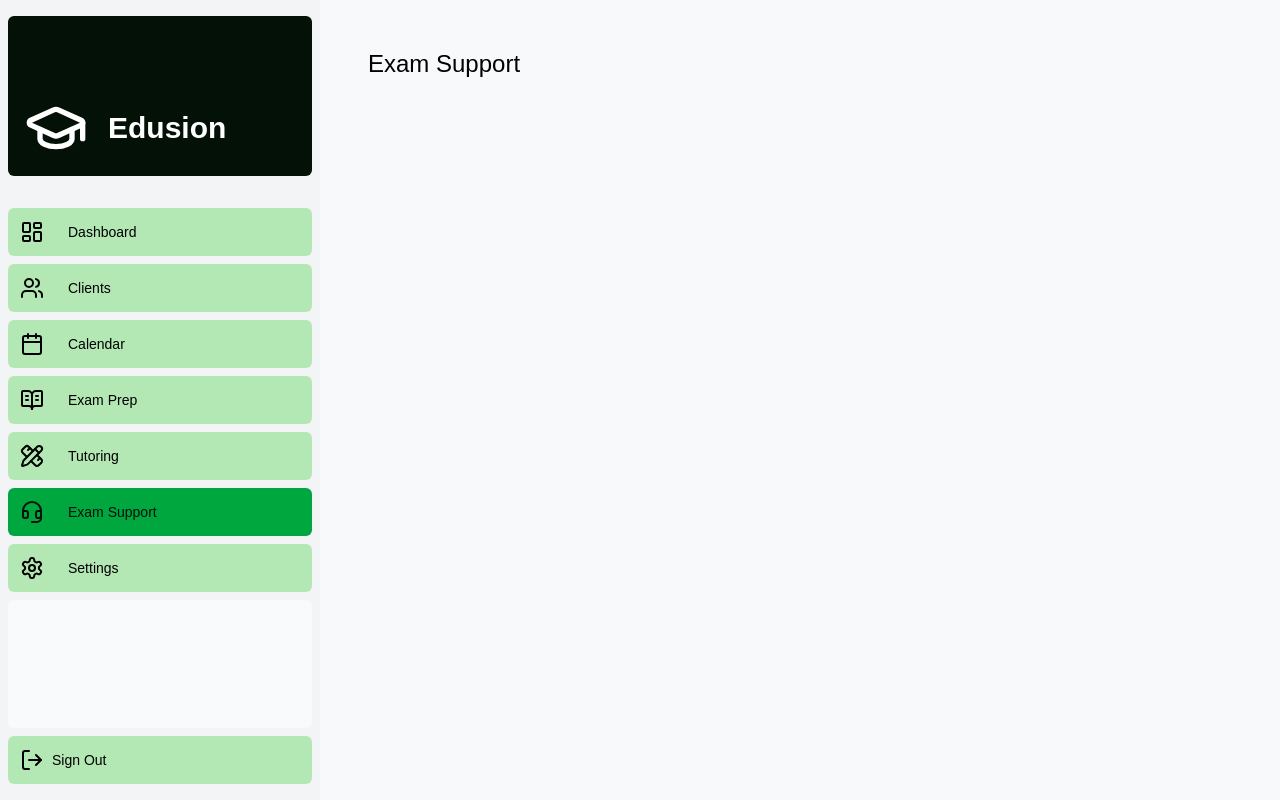
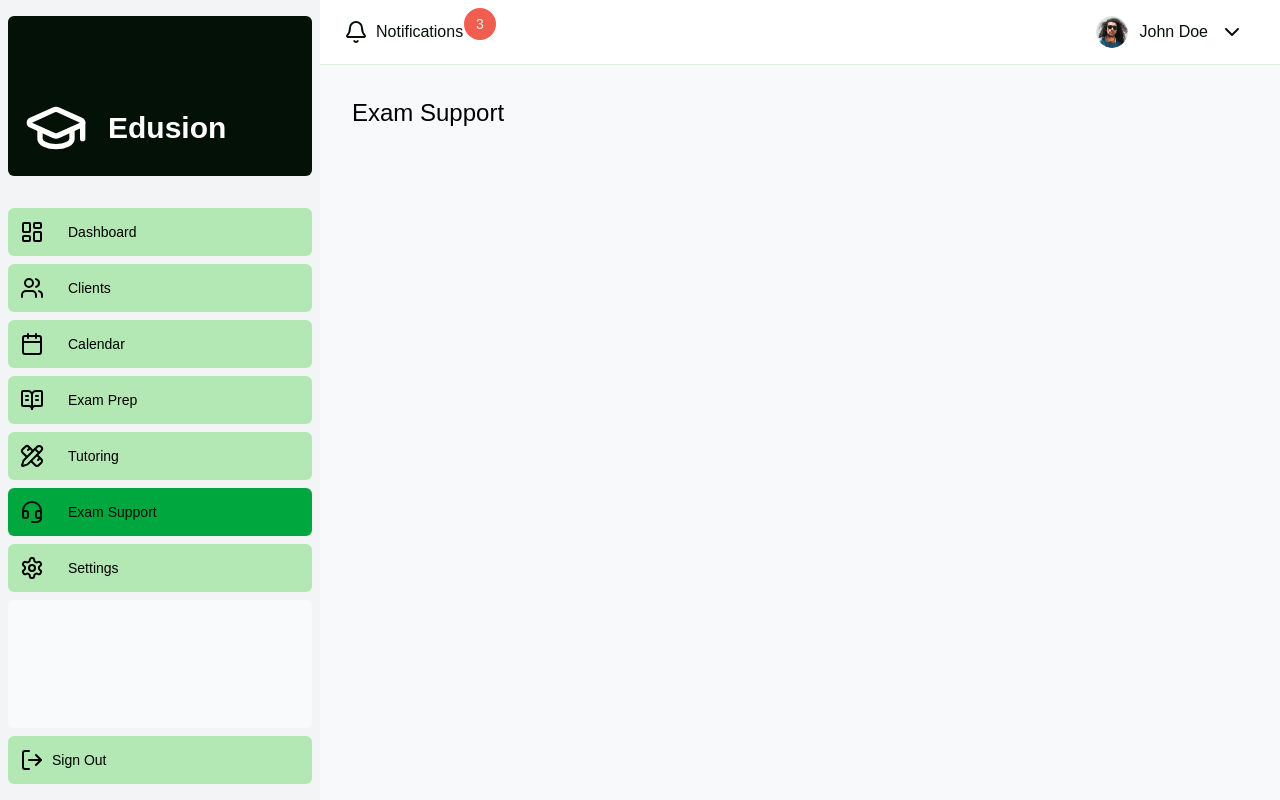
Before and after one commit to peterjames3/tutor-dashboard, a Next.js app: page /dashboard/exam-support in a window 1280 px wide. Built offline with nearby package versions, Linux system fonts and the light colour scheme.

Commit message:
first commit

```diff
--- a/app/dashboard/(overview)/page.tsx
+++ b/app/dashboard/(overview)/page.tsx
@@ -10,6 +10,8 @@ import CardWrapper from "@/app/ui/dashboard/cards";
 import LatestExamPrep from "@/app/ui/dashboard/latest-exam-prep";
 import LatestTutoringServices from "@/app/ui/dashboard/latest-tutoring-services";
 import LatestExamSupport from "@/app/ui/dashboard/latest-end-to-end-support";
+import CurrentDate from "@/app/ui/dashboard/date";
+//import Navbar from "@/app/ui/dashboard/navbar";
 export const metadata: Metadata = {
   title: "Dashboard",
 };
@@ -17,13 +19,19 @@ export const metadata: Metadata = {
 export default async function Page() {
   return (
     <main>
-      <h1 className="mb-4 text-xl md:text-2xl">Dashboard</h1>
+      {/* <Navbar /> */}
+      <div className="flex justify-between items-center w-full">
+        <h1 className=" my-7 headline font-semibold">Dashboard</h1>
+        <CurrentDate />
+      </div>
+
       <div className=" grid gap-6 sm:grid-cols-2 lg:grid-cols-4">
         <Suspense fallback={<CardsSkeleton />}>
           <CardWrapper />
         </Suspense>
       </div>
-      <div>
+      <div className="mt-6">
+        <h2 className="title font-medium">Services Offered</h2>
         <div className=" w-full mt-6 grid grid-cols-1 gap-6 xl:grid-cols-2">
           <div>
             <Suspense fallback={<ExamPrepSkeleton />}>
--- a/app/dashboard/layout.tsx
+++ b/app/dashboard/layout.tsx
@@ -1,4 +1,5 @@
 import SideNav from "@/app/ui/dashboard/sidenav";
+import Navbar from "@/app/ui/dashboard/navbar";
 export const experimental_ppr = true;
 
 export default function Layout({ children }: { children: React.ReactNode }) {
@@ -7,7 +8,13 @@ export default function Layout({ children }: { children: React.ReactNode }) {
       <div className="w-full flex-none md:w-[20rem]">
         <SideNav />
       </div>
-      <div className="flex-grow p-6 md:overflow-y-auto md:p-12">{children}</div>
+
+      <div className="flex flex-col flex-grow md:overflow-y-auto">
+        <div className="sticky top-0 z-10 bg-white shadow-sm md:shadow-none">
+          <Navbar />
+        </div>
+        <main className="flex-1 p-4 md:p-6 lg:p-8">{children}</main>
+      </div>
     </div>
   );
 }
--- a/app/globals.css
+++ b/app/globals.css
@@ -15,11 +15,11 @@
   --color-banner: #506d37;
   --color-primary: #041107;
   --color-secondary: #2b9e3b;
-  --color-accent: #E8F9F1;
-  --color-accent2:#D9F3D8;
+  --color-accent: #e8f9f1;
+  --color-accent2: #d9f3d8;
   --color-cardBg: #e5e5e5;
   --color-tertiary: #e5e5e5;
-   --color-tertiary-30: rgba(229, 229, 229, 0.3);
+  --color-tertiary-30: rgba(229, 229, 229, 0.3);
   --color-tertiary-white: #1e2915;
   --color-error: hsl(5, 85%, 63%);
   --color-active-link: #4eb959;
@@ -33,6 +33,8 @@
   --color-button-textColor-disabled: #4eb959;
   --color-button-textColor-hover: #f8f9fa;
   --color-button-signout: #effaef;
+  --color-notificationBg: #151a234d;
+  --color-notification-hovered: #151a232d;
 
   /* Status color */
   --color-status-pending: #233bb2;
--- a/app/lib/placeholder-data.ts
+++ b/app/lib/placeholder-data.ts
@@ -1,9 +1,11 @@
 const users = [
   {
     id: "410544b2-4001-4271-9855-fec4b6a6442a",
-    name: "User",
+    name: "Admin",
+    role: "admin",
     email: "testprep952@gmail.com",
     password: "Nalani@20241",
+    imageurl: "/image-avatar.png",
   },
 ];
 
--- a/app/seed/route.ts
+++ b/app/seed/route.ts
@@ -21,6 +21,8 @@ async function seedUsers(client: SQLClient) {
       id UUID DEFAULT uuid_generate_v4() PRIMARY KEY,
       name VARCHAR(255) NOT NULL,
       email TEXT NOT NULL UNIQUE,
+      role TEXT NOT NULL,
+      imageurl TEXT,
       password TEXT NOT NULL
     );
   `;
@@ -29,8 +31,8 @@ async function seedUsers(client: SQLClient) {
     users.map(async (user) => {
       const hashedPassword = await bcrypt.hash(user.password, 10);
       return client.sql`
-        INSERT INTO users (id, name, email, password)
-        VALUES (${user.id}, ${user.name}, ${user.email}, ${hashedPassword})
+        INSERT INTO users (id, name, role, imageurl, email, password)
+        VALUES (${user.id}, ${user.name}, ${user.role}, ${user.imageurl}, ${user.email}, ${hashedPassword})
         ON CONFLICT (id) DO NOTHING;
       `;
     })
--- /dev/null
+++ b/app/ui/dashboard/date.tsx
@@ -0,0 +1,14 @@
+export default function CurrentDate() {
+  const currentDate = new Date();
+  const options: Intl.DateTimeFormatOptions = {
+    weekday: "long",
+    year: "numeric",
+    month: "long",
+    day: "numeric",
+  };
+  const formattedDate = currentDate.toLocaleDateString("en-US", options);
+
+  return (
+    <div className="text-primary font-medium text-lg">Date:{formattedDate}</div>
+  );
+}
--- a/app/ui/dashboard/latest-end-to-end-support.tsx
+++ b/app/ui/dashboard/latest-end-to-end-support.tsx
@@ -18,7 +18,7 @@ export default async function LatestExamSupport() {
           </nav>
         </div>
 
-        <table className="w-full table-auto overflow-x-auto ">
+        <table className="w-full table-auto overflow-x-scroll ">
           <thead>
             <tr>
               {[
--- a/app/ui/dashboard/navbar.tsx
+++ b/app/ui/dashboard/navbar.tsx
@@ -0,0 +1,87 @@
+"use client";
+import { useState } from "react";
+import Link from "next/link";
+import Image from "next/image";
+import { Bell, ChevronDown, ChevronUp, Settings, LogOut } from "lucide-react";
+import Notification from "./notification";
+
+export default function Navbar() {
+  const [isOpen, setIsOpen] = useState(false);
+  const [isnotificationOpen, setIsNotificationOpen] = useState(false);
+  const toggleDropdown = () => {
+    setIsOpen(!isOpen);
+  };
+  const toggleNotification = () => {
+    setIsNotificationOpen(!isnotificationOpen);
+  };
+
+  const links = [
+    { name: "Settings", href: "dashboard/settings", Icon: Settings },
+    // { name: "Logout", href: "/logout", Icon: LogOut },
+  ];
+
+  return (
+    <header className=" flex w-full items-center justify-between px-4 py-2 bg-white border-b border-accent2">
+      <div className=" relative w-full flex items-center justify-between">
+        <button
+          onClick={toggleNotification}
+          type="button"
+          className="  flex items-center gap-2 hover:bg-accent2 p-2 rounded-lg   transition-all duration-200 ease-in-out cursor-pointer "
+        >
+          <Bell className="text-primary" />
+          <span className="text-label text-primary font-medium">
+            Notifications
+          </span>
+          <nav className="absolute size-8 top-0 left-32 text-cardBg bg-error p-2 rounded-full text-sm font-medium flex items-center justify-center">
+            3
+          </nav>
+        </button>
+        <div>{isnotificationOpen && <Notification />}</div>
+
+        <div className="flex items-center gap-3 hover:bg-accent2  rounded-lg   transition-all duration-200 ease-in-out p-2 ">
+          <Image
+            src="/image-avatar.png"
+            alt="Avatar"
+            width={80}
+            height={80}
+            className="w-8 h-8 rounded-full"
+          />
+          <span className="text-label text-primary font-medium">John Doe</span>
+          {isOpen ? (
+            <ChevronUp
+              className="text-primary cursor-pointer"
+              onClick={toggleDropdown}
+            />
+          ) : (
+            <ChevronDown
+              className="text-primary cursor-pointer"
+              onClick={toggleDropdown}
+            />
+          )}
+          <div>
+            {isOpen && (
+              <div className="absolute right-3 top-16 w-[190px] bg-notificationBg border-b border-notification-hovered rounded-lg shadow-lg ">
+                {links.map((link) => (
+                  <Link
+                    key={link.name}
+                    href={link.href}
+                    className="flex items-center gap-2 w-full p-4 hover:bg-notification-hovered rounded-t-lg "
+                  >
+                    <link.Icon className="text-primary" />
+                    <span className="text-label text-primary font-medium">
+                      {link.name}
+                    </span>
+                  </Link>
+                ))}
+                <div className="border-t p-4 text-error border-notification-hovered flex gap-2 items-center hover:bg-notification-hovered cursor-pointer rounded-b-lg">
+                  <LogOut className="text-error" />
+                  Logout
+                </div>
+              </div>
+            )}
+          </div>
+        </div>
+      </div>
+    </header>
+  );
+}
--- /dev/null
+++ b/app/ui/dashboard/notification.tsx
@@ -0,0 +1,65 @@
+export default function Notification() {
+  const notifications = [
+    {
+      id: 1,
+      type: "New Student registered",
+      time: "10 minutes ago",
+      message: "Emma Johnson has registered for SAT Preparation",
+      read: false,
+    },
+    {
+      id: 2,
+      type: "Session reminder",
+      time: "20 minutes ago",
+      message: "You have a session with Michael Chen in 30 minutes",
+      read: false,
+    },
+    {
+      id: 3,
+      type: "Payment received",
+      time: "2 hours ago",
+      message: "Payment received from Sophia Rodriguez",
+      read: true,
+    },
+  ];
+  return (
+    <section className=" absolute left-3 top-14 max-w-[355px] rounded-lg bg-cardBg border-b border-notification-hovered shadow-lg p-2 ">
+      <div className="flex justify-between items-center py-4">
+        <h2 className="p-text font-medium text-primary"> Notifications</h2>
+        <button
+          className="label-text text-secondary cursor-pointer hover:text-primary transition-all duration-200 ease-in-out"
+          type="button"
+        >
+          Mark all as read
+        </button>
+      </div>
+      <div className="flex flex-col gap-2">
+        {notifications.map((notification) => (
+          <div
+            key={notification.id}
+            className={`flex items-center p-2 rounded-lg hover:bg-accent2 ${
+              notification.read
+                ? "bg-notification-read"
+                : "bg-notification-unread"
+            }`}
+          >
+            <article className="flex flex-col">
+              <div className="flex justify-between items-center ">
+                <span className="p-text font-medium  text-primary">
+                  {notification.type}
+                </span>
+                <span className="text-xs text-secondary">
+                  {notification.time}
+                </span>
+              </div>
+
+              <span className="p-text text-primary">
+                {notification.message}
+              </span>
+            </article>
+          </div>
+        ))}
+      </div>
+    </section>
+  );
+}
```
Also changed, not shown: public/image-avatar.png (added).
